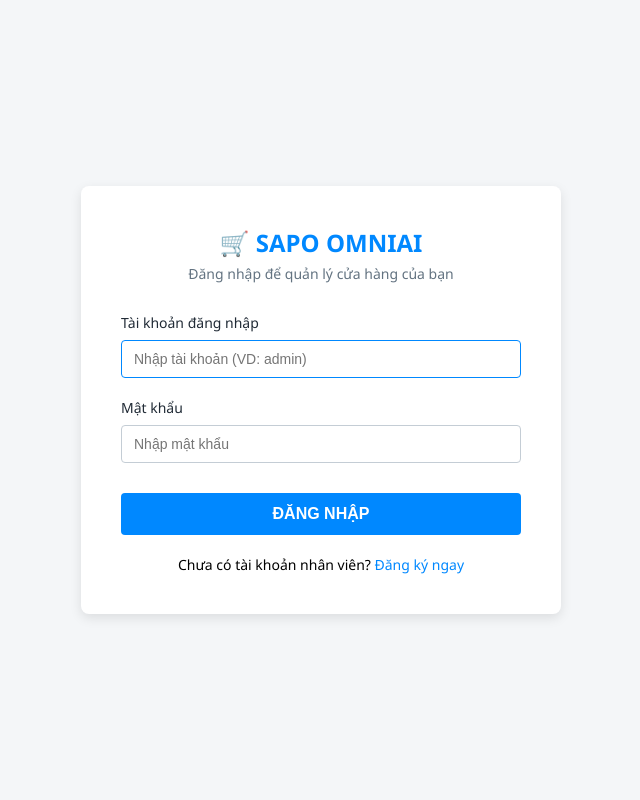
After one commit to minhkhuong2/de_an_quan_ly_ban_hang, a PHP site: page /app/views/auth/login.php in a window 1280 px wide. The commit adds this page. Shown: the whole page, without its empty margins (319-959 px from the left). Run offline with PHP 8.4, Linux system fonts and the light colour scheme.

Commit message:
lên up lại 5

```diff
--- a/app/controllers/ImeiController.php
+++ b/app/controllers/ImeiController.php
@@ -39,6 +39,7 @@ class ImeiController
         // 3. Gọi View hiển thị
         require_once __DIR__ . '/../views/imei/add_form.php';
     }
+
     // Thêm hàm này vào bên trong class ImeiController (dưới hàm add)
     public function list()
     {
@@ -53,6 +54,7 @@ class ImeiController
         // 3. Gọi View để hiển thị danh sách (truyền biến $items sang View)
         require_once __DIR__ . '/../views/imei/list.php';
     }
+
     public function sell()
     {
         // 1. Xử lý khi nhân viên bấm "Xác nhận bán" (POST)
@@ -82,6 +84,7 @@ class ImeiController
             echo "Lỗi: Không tìm thấy sản phẩm cần bán!";
         }
     }
+
     public function search()
     {
         $result = null;
@@ -102,6 +105,7 @@ class ImeiController
         // Gọi View và truyền kết quả ($result) ra ngoài màn hình
         require_once __DIR__ . '/../views/imei/search.php';
     }
+
     public function warranty()
     {
         if (isset($_GET['id'])) {
--- /dev/null
+++ b/app/views/auth/login.php
@@ -0,0 +1,126 @@
+<!DOCTYPE html>
+<html lang="vi">
+
+<head>
+    <meta charset="UTF-8">
+    <title>Đăng nhập hệ thống - Sapo AAKC</title>
+    <style>
+        body {
+            font-family: 'Segoe UI', Arial, sans-serif;
+            background: #f4f6f8;
+            display: flex;
+            justify-content: center;
+            align-items: center;
+            height: 100vh;
+            margin: 0;
+        }
+
+        .login-card {
+            background: #fff;
+            padding: 40px;
+            border-radius: 8px;
+            box-shadow: 0 4px 12px rgba(0, 0, 0, 0.1);
+            width: 100%;
+            max-width: 400px;
+        }
+
+        .logo-title {
+            text-align: center;
+            font-size: 24px;
+            font-weight: bold;
+            color: #0088ff;
+            margin-bottom: 5px;
+        }
+
+        .sub-title {
+            text-align: center;
+            color: #637381;
+            font-size: 14px;
+            margin-bottom: 30px;
+        }
+
+        .form-group {
+            margin-bottom: 20px;
+        }
+
+        .form-group label {
+            display: block;
+            margin-bottom: 8px;
+            font-weight: 500;
+            font-size: 14px;
+            color: #212b36;
+        }
+
+        .form-control {
+            width: 100%;
+            padding: 10px 12px;
+            border: 1px solid #c4cdd5;
+            border-radius: 4px;
+            outline: none;
+            font-size: 14px;
+            box-sizing: border-box;
+        }
+
+        .form-control:focus {
+            border-color: #0088ff;
+        }
+
+        .btn-submit {
+            width: 100%;
+            padding: 12px;
+            background: #0088ff;
+            color: white;
+            border: none;
+            border-radius: 4px;
+            font-size: 16px;
+            font-weight: bold;
+            cursor: pointer;
+            margin-top: 10px;
+        }
+
+        .btn-submit:hover {
+            background: #0070d2;
+        }
+
+        .error-msg {
+            color: #d82c0d;
+            background: #fff1f0;
+            padding: 10px;
+            border-radius: 4px;
+            border: 1px solid #ffa39e;
+            margin-bottom: 20px;
+            font-size: 14px;
+            font-weight: 500;
+            text-align: center;
+        }
+    </style>
+</head>
+
+<body>
+
+    <div class="login-card">
+        <div class="logo-title">🛒 SAPO OMNIAI</div>
+        <div class="sub-title">Đăng nhập để quản lý cửa hàng của bạn</div>
+
+        <?php if (!empty($error)) echo "<div class='error-msg'>$error</div>"; ?>
+
+        <form action="index.php?action=login" method="POST">
+            <div class="form-group">
+                <label>Tài khoản đăng nhập</label>
+                <input type="text" name="username" class="form-control" placeholder="Nhập tài khoản (VD: admin)" required autofocus>
+            </div>
+            <div class="form-group">
+                <label>Mật khẩu</label>
+                <input type="password" name="password" class="form-control" placeholder="Nhập mật khẩu" required>
+            </div>
+            <button type="submit" class="btn-submit">ĐĂNG NHẬP</button>
+        </form>
+
+        <div style="text-align: center; margin-top: 20px; font-size: 14px;">
+            Chưa có tài khoản nhân viên? <a href="index.php?action=register" style="color:#0088ff; text-decoration:none;">Đăng ký ngay</a>
+        </div>
+    </div>
+
+</body>
+
+</html>
```
Also changed, not shown: app/controllers/AuthController.php (added, +72 -0 lines), app/models/ProductModel.php (+10 -0 lines), app/models/UserModel.php (added, +48 -0 lines), app/views/auth/register.php (added, +122 -0 lines), app/views/layout/header.php (+6 -2 lines), app/views/product/category_add.php (+0 -10 lines), app/views/product/category_edit.php (+1 -12 lines), public/index.php (+23 -9 lines).
